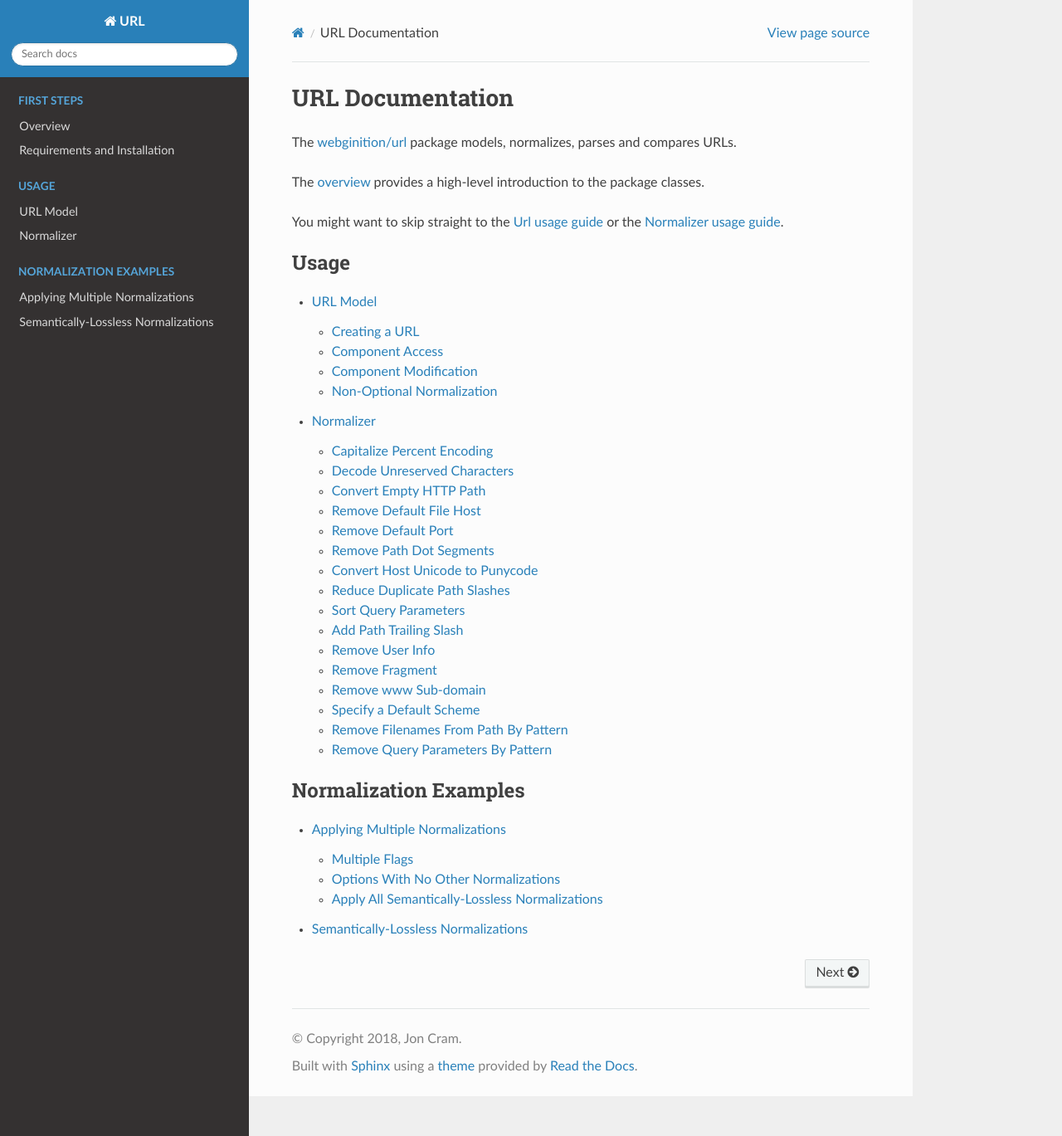
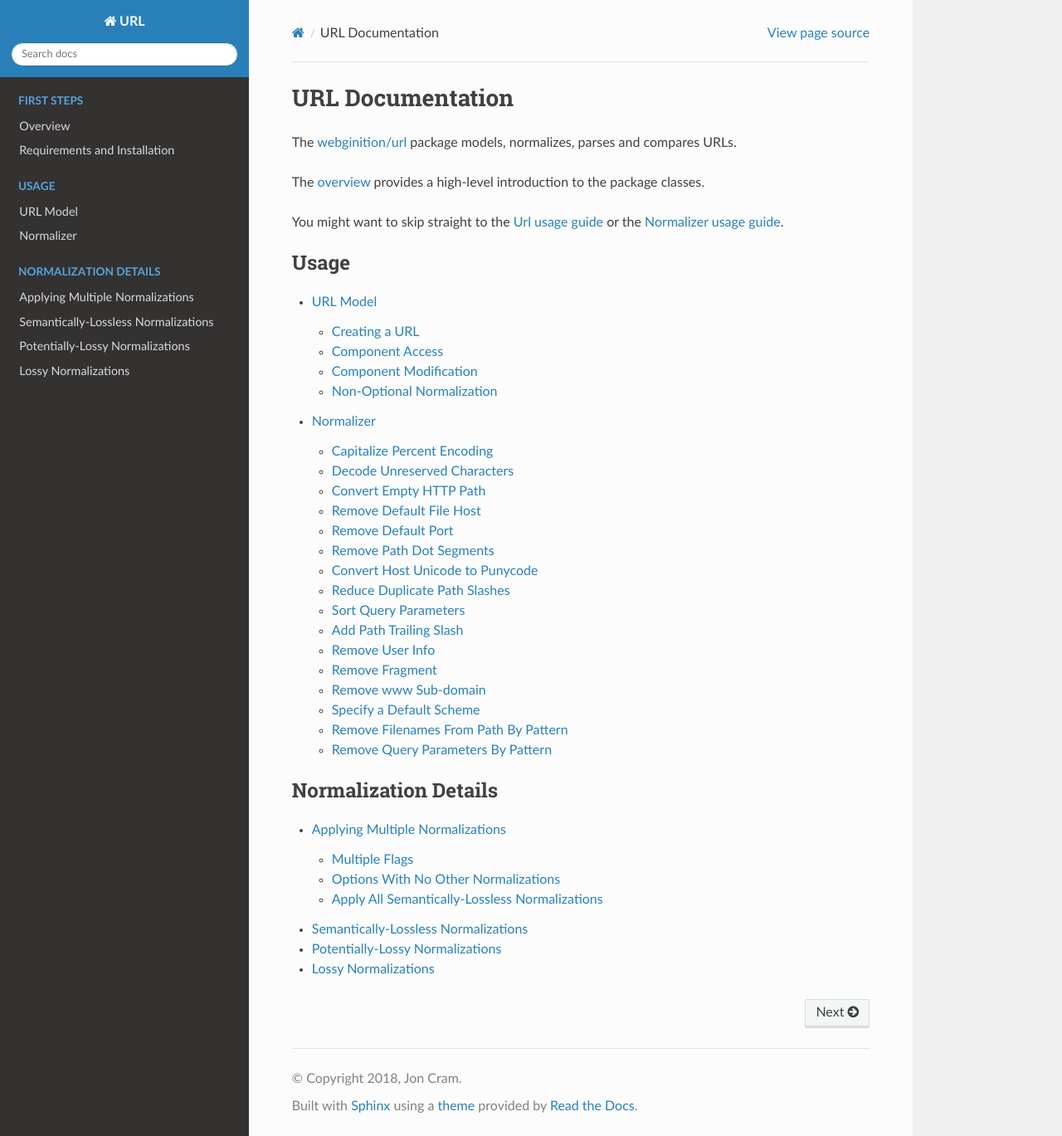
Before and after one commit to webignition/url, a Sphinx documentation site: the page built from docs/index.rst, in a window 1280 px wide and 1369 px high. Shown: the whole window at 83% size. Built offline with Sphinx 7.4.7 and the Read the Docs theme 2.0.0, drawn with Linux system fonts in a browser that asks for light colours.

Commit message:
Document (potentially) lossy

```diff
--- a/docs/index.rst
+++ b/docs/index.rst
@@ -26,8 +26,10 @@ You might want to skip straight to the :doc:`Url usage guide </url>` or the :doc
     normalizer
 
 .. toctree::
-    :caption: Normalization Examples
+    :caption: Normalization Details
     :maxdepth: 3
 
     applying-multiple-normalizations
     semantically-lossless-normalizations
+    potentially-lossy-normalizations
+    lossy-normalizations
```
Also changed, not shown: docs/lossy-normalizations.rst (added, +12 -0 lines), docs/potentially-lossy-normalizations.rst (added, +11 -0 lines).
